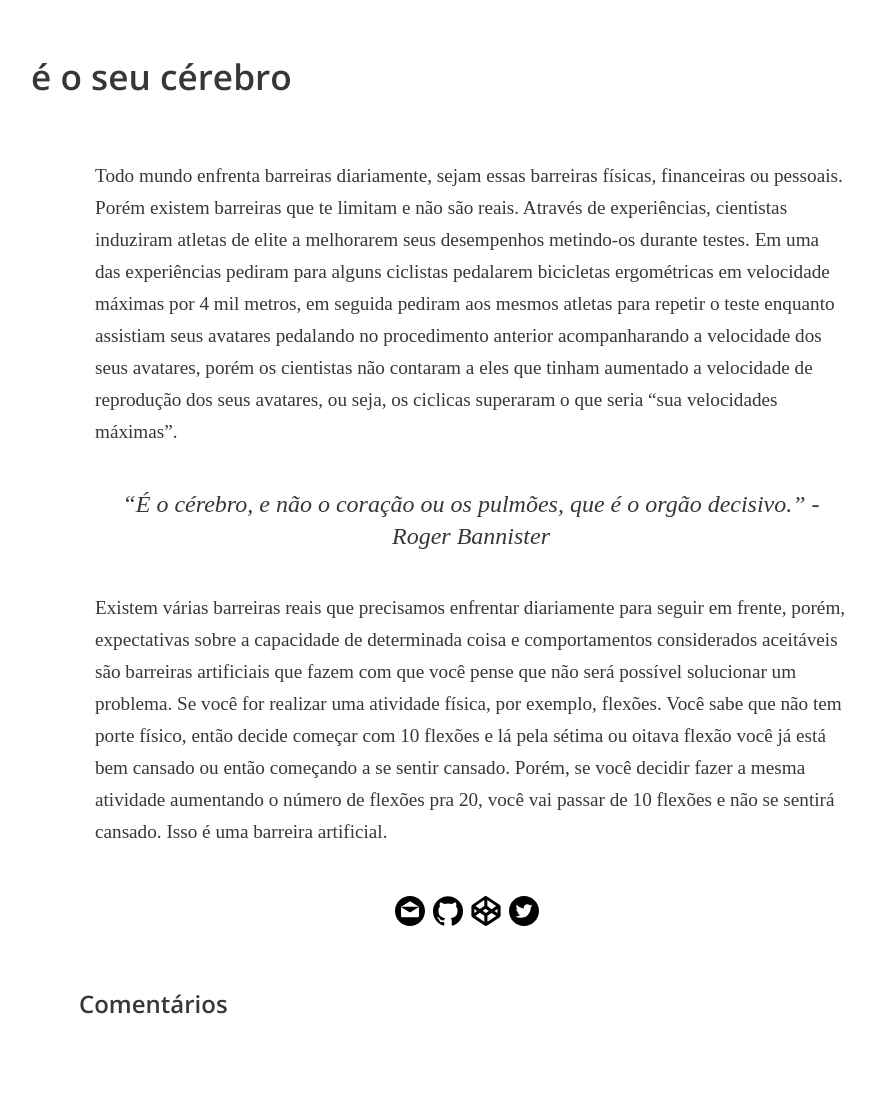
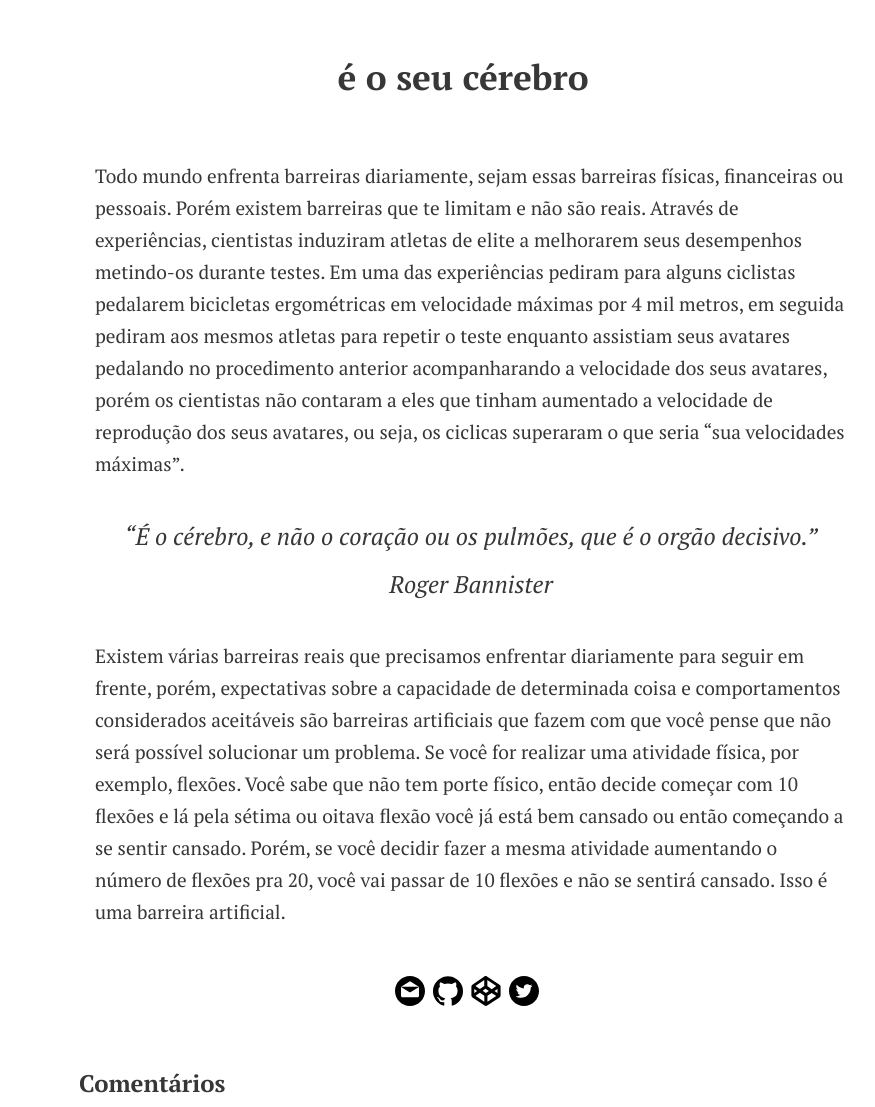
Before and after one commit to blsdotrocks/blsdotrocks.github.io, a Jekyll site: the page built from _posts/2017-02-18-e-o-seu-cerebro.markdown, in a window 1280 px wide. Shown: the whole page, without its empty margins (177-1052 px from the left). Built offline with Jekyll 4.4.1, drawn with Linux system fonts in a browser that asks for light colours; some web fonts are replaced; comment, search, counter and statistics services are not loaded; before the commit the page ends 1028 px from its top, so only the background shows below that.

Commit message:
updates in styles

```diff
--- a/_config.yml
+++ b/_config.yml
@@ -1,6 +1,6 @@
 # Site settings
-title: Bruno Lima
-description: "Simples blog para guardar artigos escritos sobre estudos de desenvolvimento web e software e tecnologias afins."
+title: Bruno Lima - Desenvolvedor e graduando em engenharia de computação
+description: "Simples blog de um desenvolvedor, estudante de engenharia de computação escrevendo sobre desenvolvimento web, software, tecnologia e afins."
 baseurl: ""
 autor: Bruno Lima da Silva
 url: "https://bls.rocks"
--- a/_includes/head.html
+++ b/_includes/head.html
@@ -15,7 +15,7 @@
     <meta itemprop="description" content="{{ page.description | default: site.description | strip_html | normalize_whitespace | truncate: 160 | escape }}">
     <link rel="canonical" href="{{ page.url | replace:'index.html','' | prepend: site.baseurl | prepend: site.url }}">
     <link href="https://fonts.googleapis.com/css?family=Droid+Serif:400,400i,700,700i" rel="stylesheet">
-    <link href="https://fonts.googleapis.com/css?family=Open+Sans:400,600" rel="stylesheet">
+    <link href="https://fonts.googleapis.com/css?family=PT+Serif:400,400i,700,700i" rel="stylesheet">
     <link rel="alternate" type="application/rss+xml" title="{{ site.title | escape }}" href="{{ "/feed.xml" | relative_url }}">
     <link rel="stylesheet" href="{{ "/css/main.css" | prepend: site.baseurl }}">
 </head>
--- a/_posts/2017-02-18-e-o-seu-cerebro.markdown
+++ b/_posts/2017-02-18-e-o-seu-cerebro.markdown
@@ -6,7 +6,9 @@ description: Post curto falando sobre barreiras que todo nós enfrentamos em cad
 Todo mundo enfrenta barreiras diariamente, sejam essas barreiras físicas, financeiras ou pessoais. Porém existem barreiras que te limitam e não são reais.
 Através de experiências, cientistas induziram atletas de elite a melhorarem seus desempenhos metindo-os durante testes. Em uma das experiências pediram para alguns ciclistas pedalarem bicicletas ergométricas em velocidade máximas por 4 mil metros, em seguida pediram aos mesmos atletas para repetir o teste enquanto assistiam seus avatares pedalando no procedimento anterior acompanharando a velocidade dos seus avatares, porém os cientistas não contaram a eles que tinham aumentado a velocidade de reprodução dos seus avatares, ou seja, os ciclicas superaram o que seria "sua velocidades máximas".
 
-> "É o cérebro, e não o coração ou os pulmões, que é o orgão decisivo." - *Roger Bannister*
+> "É o cérebro, e não o coração ou os pulmões, que é o orgão decisivo."
+>
+> *Roger Bannister*
 
 Existem várias barreiras reais que precisamos enfrentar diariamente para seguir em frente, porém, expectativas sobre a capacidade de determinada coisa e comportamentos considerados aceitáveis são barreiras artificiais que fazem com que você pense que não será possível solucionar um problema.
 Se você for realizar uma atividade física, por exemplo, flexões. Você sabe que não tem porte físico, então decide começar com 10 flexões e lá pela sétima ou oitava flexão você já está bem cansado ou então começando a se sentir cansado. Porém, se você decidir fazer a mesma atividade aumentando o número de flexões pra 20, você vai passar de 10 flexões e não se sentirá cansado. Isso é uma barreira artificial.
--- a/_sass/_base.scss
+++ b/_sass/_base.scss
@@ -16,6 +16,7 @@ html {
 body {
     display: flex;
     flex-direction: column;
+    font-family: 'PT Serif', serif;
 }
 
 a {
@@ -29,7 +30,9 @@ a {
 }
 
 h1, h2, h3, h4, h5, h6, p, span {
-    font-family: 'Open Sans', sans-serif;
+
+    font-family: 'PT Serif', serif;
+
     color: #373737;
     margin-bottom: .5rem;
 }
@@ -56,7 +59,6 @@ p, span {
 }
 
 p {
-    font-family: 'Droid Serif', serif;
     margin: 0 0 1rem 1rem;
 }
 
--- a/_sass/_layout.scss
+++ b/_sass/_layout.scss
@@ -1,15 +1,13 @@
 .masthead {
+	margin: 0 auto;
     display: flex;
     flex-direction: column;
-    align-items: flex-start;
     justify-content: center;
     height: 10rem;
-    margin-left: 13rem;
+	max-width: 60%;
+	text-align: center;
 
-    @media screen and (max-width: 600px) {
-    	align-items: center;
-    	margin-left: 0;
-    }
+
 }
 
 .masthead-title {
```
